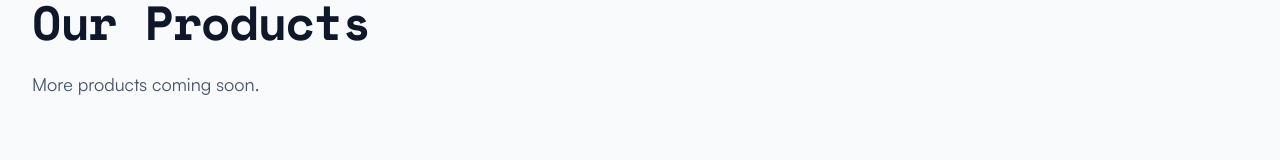
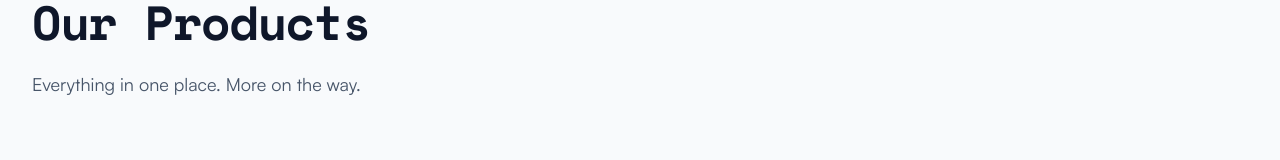
Before and after one commit to ArbenApura/arbenger, a SvelteKit app: page /products in a window 1280 px wide. Shown: the part 166-326 px from the top of the page. Built offline with nearby package versions, Linux system fonts and the light colour scheme.

Commit message:
content: update products page subtitle and meta description

```diff
--- a/src/routes/products/+page.svelte
+++ b/src/routes/products/+page.svelte
@@ -49,7 +49,7 @@
 
 <MetaTags
 	title="Products | Arbenger"
-	description="Explore Arbenger's catalog of AI tools, VS Code extensions, Chrome plugins, and SaaS products for developers and creators."
+	description="Browse Arbenger's catalog — VS Code extensions, Chrome plugins, AI tools, and web apps."
 	url="https://arbenger.com/products"
 />
 
@@ -63,7 +63,7 @@
 		</h1>
 
 		<p class="mt-6 max-w-2xl text-lg text-[#475569] dark:text-slate-300">
-			More products coming soon.
+			Everything in one place. More on the way.
 		</p>
 	</div>
 </section>
```
